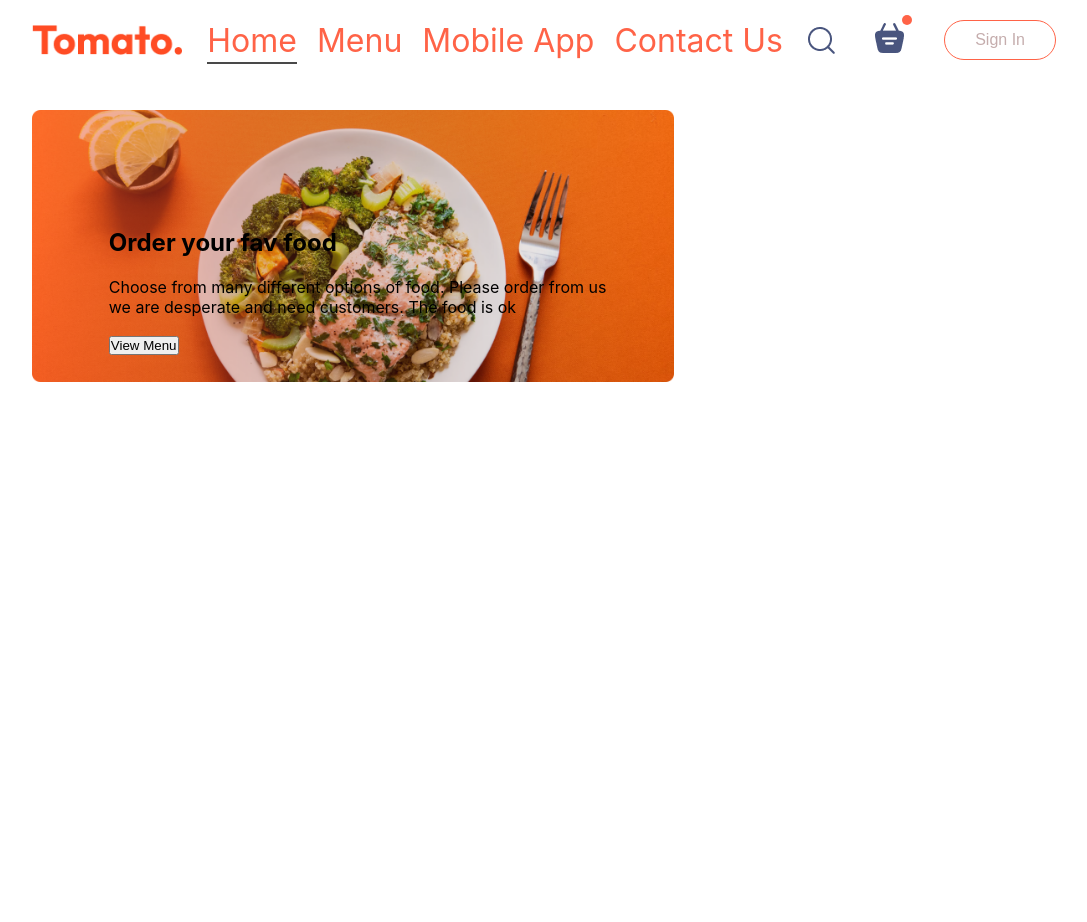
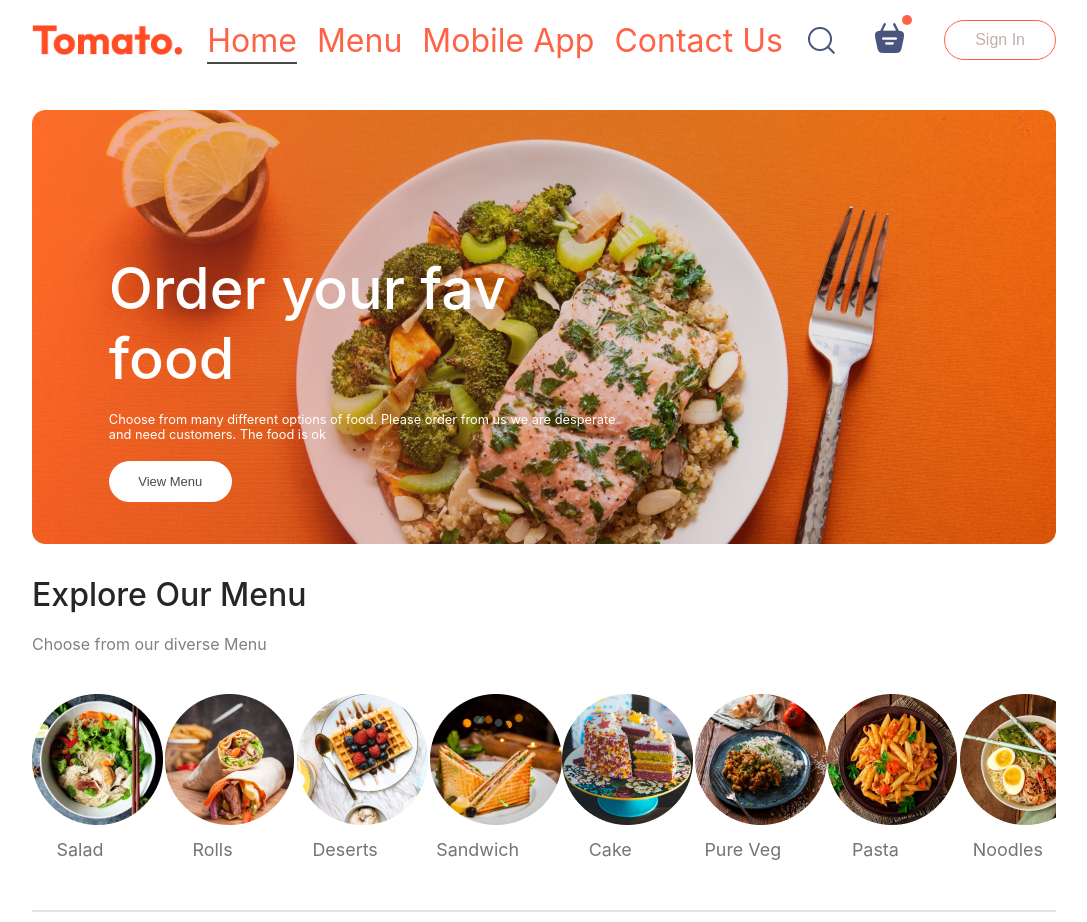
Before and after one commit to RajbirBains/food-ordering-site, a React (Create React App) app in the folder my-food-app/: page / in a window 1280 px wide. Shown: the whole page, without its empty margins (96-1183 px from the left). Before the commit the page ends 800 px from the top, so only its background shows below. Built offline with nearby package versions, Linux system fonts and the light colour scheme; a web font is replaced by a local one.

Commit message:
Menu items

```diff
--- /dev/null
+++ b/my-food-app/src/components/ExploreMenu/ExploreMenu.css
@@ -0,0 +1,68 @@
+.explore-menu{
+    display: flex;
+    flex-direction: column;
+    gap: 20px;
+}
+
+.explore-menu h1 {
+    color: #262626;
+    font-weight: 500;
+}
+
+.explore-menu-text{
+    max-width: 60%;
+    color: #808080;
+}
+
+/* Makes all the manu items go in a row rather than 1 big column */
+.explore-menu-list{
+    display: flex;
+    justify-content: space-between;
+    align-items: center;
+    gap: 30px;
+    text-align: center;
+    margin: 20px 0px;
+
+    /* Adds a scroller if the number of items overflow the page */
+    overflow-x: scroll;
+}
+
+/* Removes the scrollbar from the overflow-x */
+.explore-menu-list::-webkit-scrollbar{
+    display: none;
+}
+
+/* Menu item images */
+.explore-menu-list-item{
+    width: 7.5vw;
+    min-width: 80px;
+    cursor: pointer;
+    border-radius: 50%;
+    transition: 0.2s;
+}
+
+/* Menu item item name */
+.explore-menu-list-item p{
+    margin-top: 10px;
+    color: #747474;
+    font-size: max(1.4vw, 16px);
+    cursor: pointer;
+}
+
+/* Small horizontal line at bottom of menu list giving the illusion of bottom of menu */
+.explore-menu hr{
+    margin: 10px 0px;
+    height: 2px;
+    background-color: #e2e2e2;
+    border: none;
+}
+
+/*
+When an item is selected, display an orange circle around it indicating it is active
+
+TODO: Find out why items shift down and border does not inherit border-radius property from parent .explore-menu-list-item property
+*/
+.explore-menu-list-item .active{
+    border: 4px solid tomato;
+    padding: 2px;
+}
--- /dev/null
+++ b/my-food-app/src/components/ExploreMenu/ExploreMenu.jsx
@@ -0,0 +1,35 @@
+import React from "react";
+import "./ExploreMenu.css"
+import {menu_list} from "../../assets/assets"
+
+
+// The category and setCategory are being passed in the from useState found in Home.jsx
+const ExploreMenu = ({category, setCategory}) => {
+    return (
+        <div className="explore-menu" id="explore-menu">
+            <h1>Explore Our Menu</h1>
+            <p className="explore-menu-text">Choose from our diverse Menu</p>
+            <div className="explore-menu-list">
+                {menu_list.map((item,index) => {
+                    return (
+                        // the onclick compares the previous state of the category then checks if it is the same as the current item's menu_name
+                        // If it is then we set the category state to All, otherwise we set the category state to the current item's menu_name
+                        <div onClick={() => setCategory(prev => prev===item.menu_name?"All":item.menu_name)} key={index} className="explore-menu-list-item">
+                            {/*
+                            Using the state from the onclick above, if the user clicks on a certain menu item, we do a new check
+                            The image will have a dynamic classname which will check whether the classname is a menu item or not
+                            If it is, then we will set the img to "active" and will perform css based on that specific active menu item
+                            */}
+                            <img className={category === item.menu_name?"active":""} src={item.menu_image} alt="Menu Item"></img>
+                            <p>{item.menu_name}</p>
+                        </div>
+                    )
+                })}
+            </div>
+            <hr></hr>
+        </div>
+
+    )
+}
+
+export default ExploreMenu
--- a/my-food-app/src/components/header/Header.css
+++ b/my-food-app/src/components/header/Header.css
@@ -1,5 +1,5 @@
 .header{
-    height: 34vh;
+    height: 34vw;
     margin: 30px auto;
     background: url("../../assets/header_img.png") no-repeat;
     background-size: contain;
@@ -15,4 +15,27 @@
     max-width: 50%;
     bottom: 10%;
     left: 6vw;
+    animation: fadeIn 3s;
 }
+
+.header-contents h2{
+    font-weight: 500;
+    color: white;
+    font-size: max(4.5vw, 22px);
+}
+
+.header-contents p{
+    color: white;
+    font-size: 1vw;
+}
+
+.header-contents button{
+    border: none;
+    border-radius: 50px;
+    color: #494949;
+    font-weight: 500;
+    font-size: max(1vw, 13px);
+    padding: 1vw 2.3vw;
+    background-color: white;
+    cursor: pointer;
+}
--- a/my-food-app/src/components/navbar/navbar.jsx
+++ b/my-food-app/src/components/navbar/navbar.jsx
@@ -9,7 +9,7 @@
     const [menu, setMenu] = useState("home");
 
     return(
-        <div class = "navbar">
+        <div className = "navbar">
             <img src={assets.logo} alt="Logo" className="logo"></img>
             <ul className="navbar-menu">
                 <li className="navbar-item" id="nav-Home">
--- a/my-food-app/src/index.css
+++ b/my-food-app/src/index.css
@@ -19,3 +19,19 @@
   width: 80%;
   margin: auto;
 }
+
+/*
+Used for fade in transition
+Ex. In a property we can set
+animation : fadeIn 3s
+which will fade that property in over 3 seconds
+*/
+@keyframes fadeIn {
+  0% {
+    opacity: 0%;
+  }
+
+  100%{
+    opacity: 1;
+  }
+}
--- a/my-food-app/src/pages/Home/Home.jsx
+++ b/my-food-app/src/pages/Home/Home.jsx
@@ -1,12 +1,17 @@
-import React from "react";
+import React, { useState } from "react";
 import "./Home.css"
 import Header from "../../components/header/Header";
+import ExploreMenu from "../../components/ExploreMenu/ExploreMenu";
 
 
 const Home = () => {
+
+    const [category, setCategory] = useState("All");
+
     return (
         <div>
             <Header></Header>
+            <ExploreMenu category= {category} setCategory = {setCategory}></ExploreMenu>
         </div>
 
     )
```
